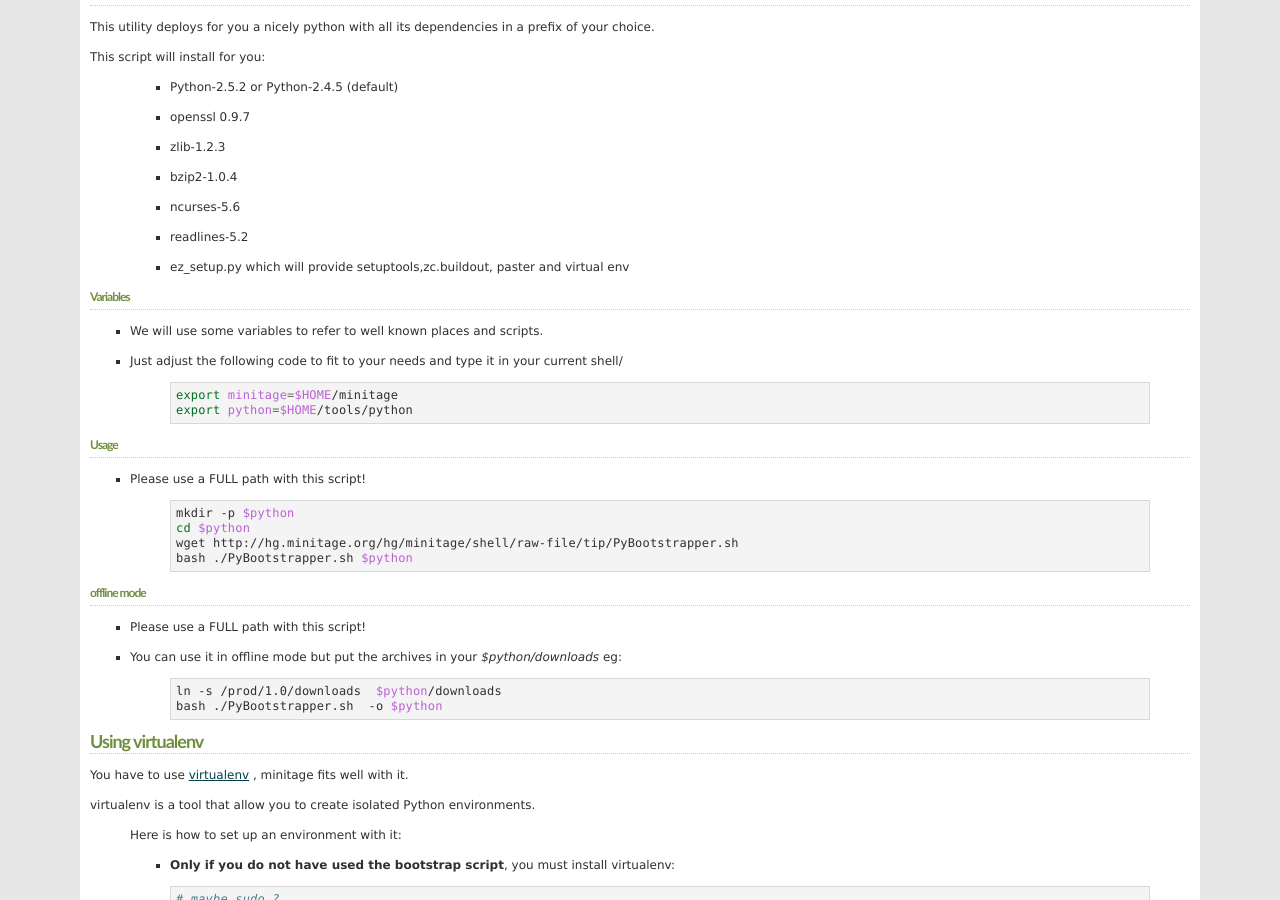
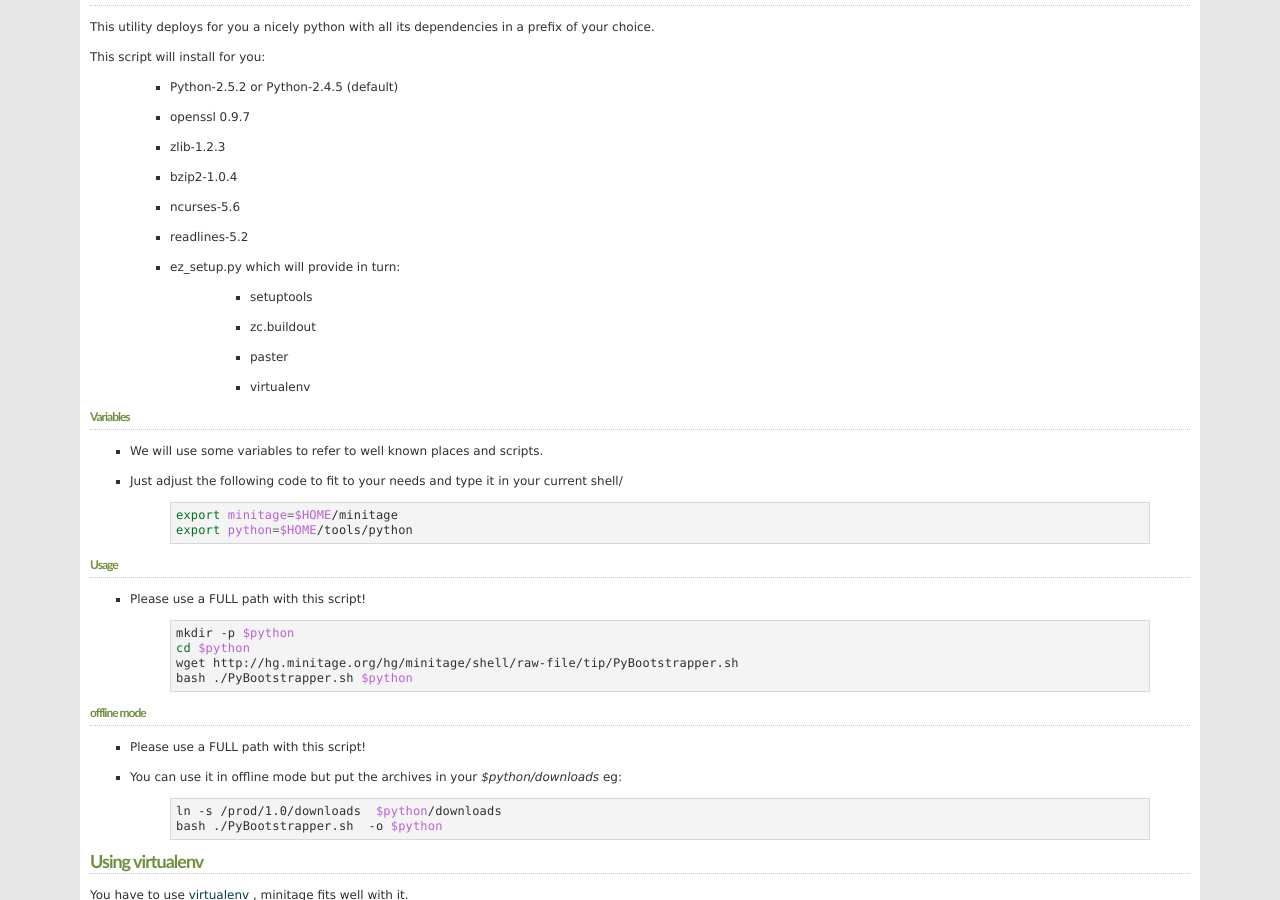
Before and after one commit to minitage/minitage.github.io, a Sphinx documentation site: the page built from source/installation.rst, in a window 1280 px wide and 900 px high, scrolled down 2397 px. Built offline with Sphinx 7.4.7, drawn with Linux system fonts in a browser that asks for light colours.

Commit message:
minitage for dummies improvment

```diff
--- a/source/installation.rst
+++ b/source/installation.rst
@@ -121,7 +121,12 @@
     * bzip2-1.0.4
     * ncurses-5.6
     * readlines-5.2
-    * ez_setup.py which will provide setuptools,zc.buildout, paster and virtual env
+    * ez_setup.py which will provide in turn:
+
+        * setuptools
+        * zc.buildout
+        * paster
+        * virtualenv
 
 Variables
 +++++++++++
```
